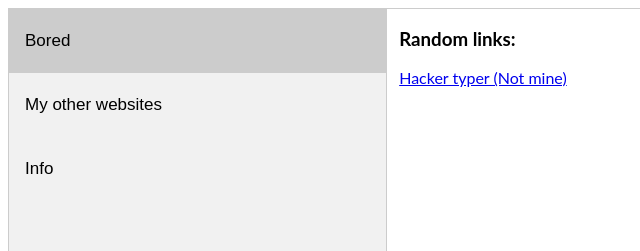
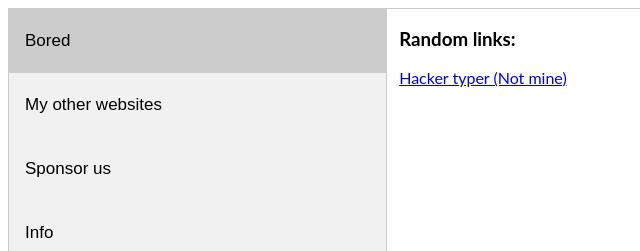
Before and after one commit to nikogilian/nikogil, a plain HTML site: page index.html in a window 1280 px wide. Shown: the top 251 px of the page, 0-640 px from the left. Drawn offline with Linux system fonts and the light colour scheme.

Commit message:
Update index.html

```diff
--- a/index.html
+++ b/index.html
@@ -57,6 +57,7 @@ body {font-family: "Lato", sans-serif;}
 <div class="tab">
   <button class="tablinks" onclick="openCity(event, 'Bored')" id="defaultOpen">Bored</button>
   <button class="tablinks" onclick="openCity(event, 'OtherWebsite')" id="defaultOpen">My other websites</button>
+  <button class="tablinks" onclick="openCity(event, 'Sponsor')" id="defaultOpen">Sponsor us</button>
   <button class="tablinks" onclick="openCity(event, 'Info')">Info</button>
 
 </div>
@@ -71,6 +72,12 @@ body {font-family: "Lato", sans-serif;}
     <a href="https://nikogilian.github.io/HowToKnifeGame/">How to knife game</a>
 
 </div>
+
+  <div id="Sponsor" class="tabcontent">
+    <a href="https://mail.google.com/mail/u/0/#search/nikogilsponsors%40gmail.com?compose=new">Email us "Sponsor request" and we will get back to you as soon as possible</a>
+
+</div>
+
 
 <div id="Info" class="tabcontent">
   <p>Website created: 2021</p>
```
